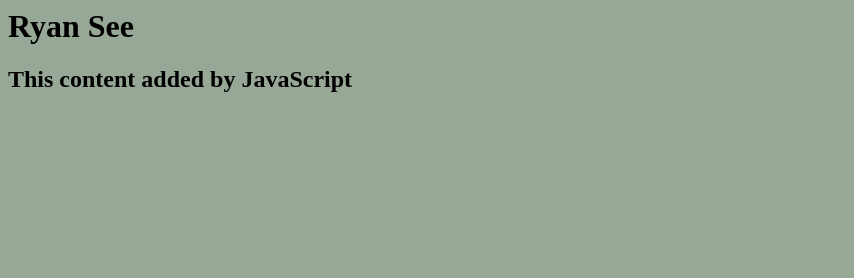
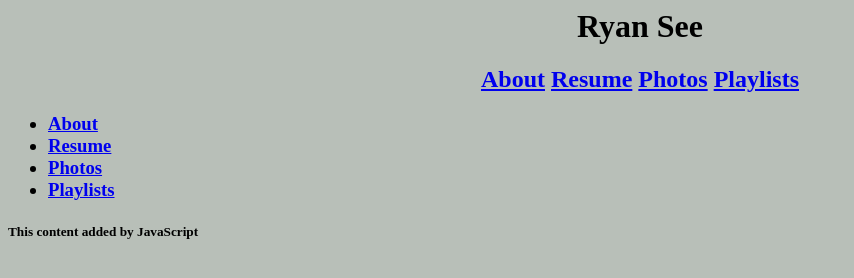
Before and after one commit to x-ryansee/my-personal-website, a plain HTML site: page index.html in a window 1280 px wide. Shown: the whole page, without its empty margins (0-854 px from the left). Drawn offline with Linux system fonts and the light colour scheme.

Commit message:
content in index.html, content in script.js, content in style.css

```diff
--- a/index.html
+++ b/index.html
@@ -5,6 +5,21 @@
     </head>
     <body>
         <h1>Ryan See</h1>
+        <h2>
+            <a href="https://x-ryansee.github.io/my-personal-website/about">About</a>
+            <a href="https://x-ryansee.github.io/my-personal-website/resume">Resume</a>
+            <a href="https://x-ryansee.github.io/my-personal-website/photos">Photos</a>
+            <a href="https://x-ryansee.github.io/my-personal-website/playlists">Playlists</a>
+        </h2>
+
+        <h3>
+            <ul id="menu">
+                <li> <a href="https://x-ryansee.github.io/my-personal-website/about">About</a> </li>
+                <li> <a href="https://x-ryansee.github.io/my-personal-website/resume">Resume</a> </li>
+                <li> <a href="https://x-ryansee.github.io/my-personal-website/photos">Photos</a> </li>
+                <li> <a href="https://x-ryansee.github.io/my-personal-website/playlists">Playlists</a> </li>
+            </ul>
+        </h3>
         <script src="script.js"></script>
     </body>
 </html>
--- a/script.js
+++ b/script.js
@@ -1,3 +1,3 @@
-const h2 = document.createElement("h2");
-h2.textContent = "This content added by JavaScript";
-document.querySelector("body").appendChild(h2);
+const h5 = document.createElement("h5");
+h5.textContent = "This content added by JavaScript";
+document.querySelector("body").appendChild(h5);
--- a/style.css
+++ b/style.css
@@ -1,3 +1,10 @@
 body {
-    background: #97a896 ;
+    background: #b8bfb8 ;
+    font: "Helvetica"
   }
+h1 {
+    text-align: center;
+}
+h2 {
+    text-align: center;
+}
```
